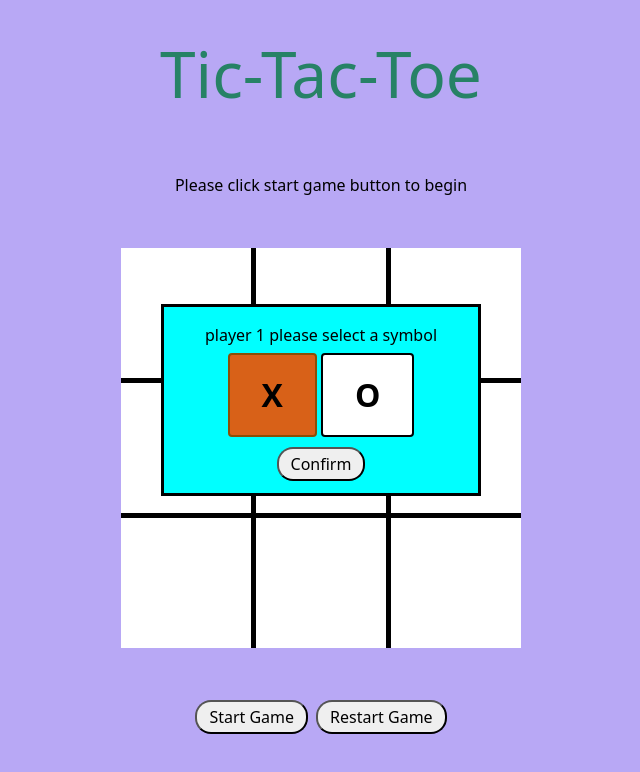
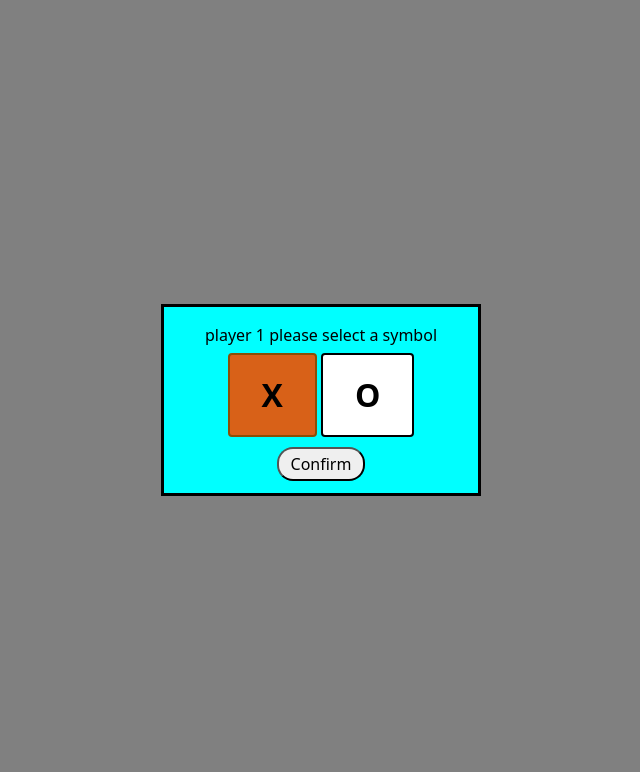
Before and after one commit to Sambaramba/tic-tac-toe, a website: page index.html in a window 1280 px wide. Both pictures are taken after a click on the button "Start Game". Shown: the whole page, without its empty margins (319-959 px from the left). Drawn offline with Linux system fonts and the light colour scheme.

Commit message:
mirror dialog-background style change from id to class

```diff
--- a/css/style.css
+++ b/css/style.css
@@ -177,7 +177,7 @@ dialog#select-symbol-dialog {
   opacity: 0;
 } */
 
-#dialog-background {
+.dialog-background {
   background-color: grey;
   z-index: 5;
   position: fixed;
```
